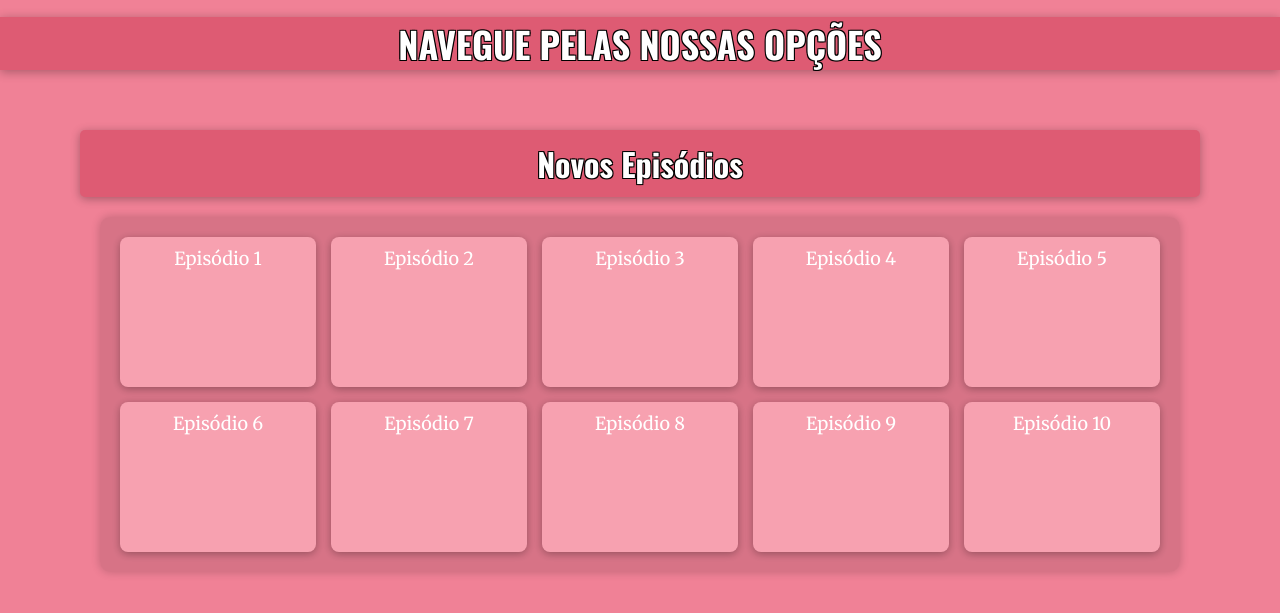
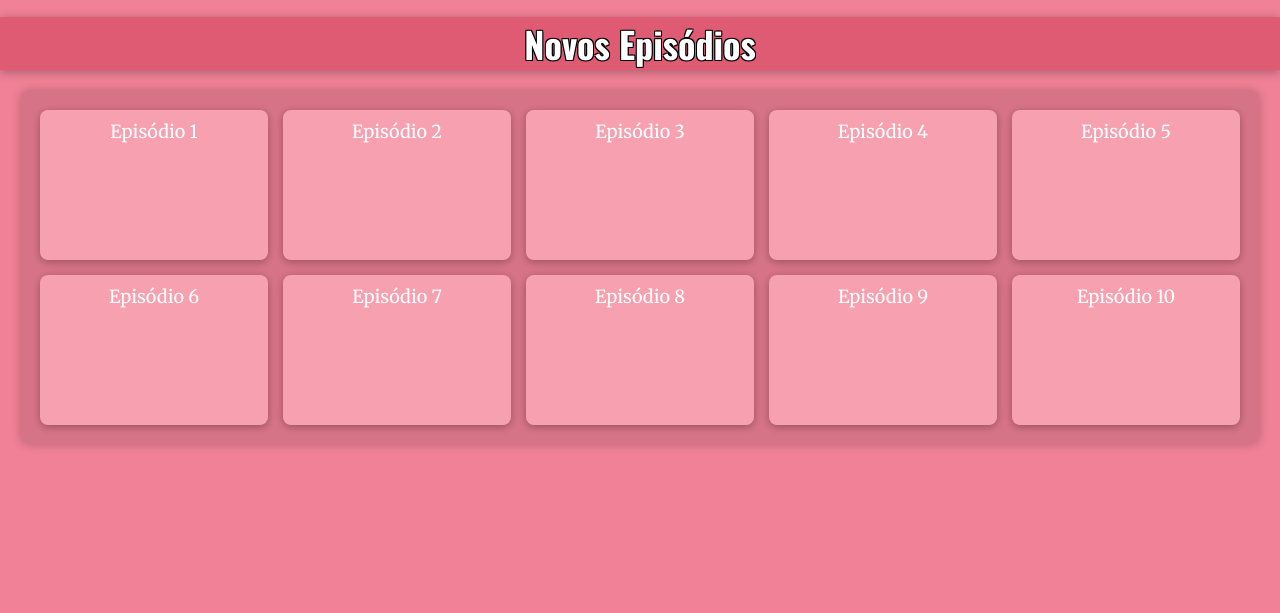
Before and after one commit to nadolnygui/UNIHentai, a plain HTML site: page index.html in a window 1280 px wide. Shown: the part 235-848 px from the top of the page. After the commit the page ends 800 px from the top, so only its background shows below. Drawn offline with nearby package versions, Linux system fonts and the light colour scheme; a web font is replaced by a local one.

Commit message:
consertando codigo

```diff
--- a/index.html
+++ b/index.html
@@ -58,15 +58,8 @@
     <li><a href="https://animeshentai.biz/genero/x/">X</a></li>
     <li><a href="https://animeshentai.biz/genero/y/">Y</a></li>
     <li><a href="https://animeshentai.biz/genero/z/">Z</a></li>
-</ul>
-
+    </ul>
     <section id="home">
-        <div class="container">
-            <h2>NAVEGUE PELAS NOSSAS OPÇÕES</h2>
-        </div>
-    </section>
-
-    <section id="novos-episodios">
         <div class="container">
             <h2>Novos Episódios</h2>
             <div class="episodios-background">
```
